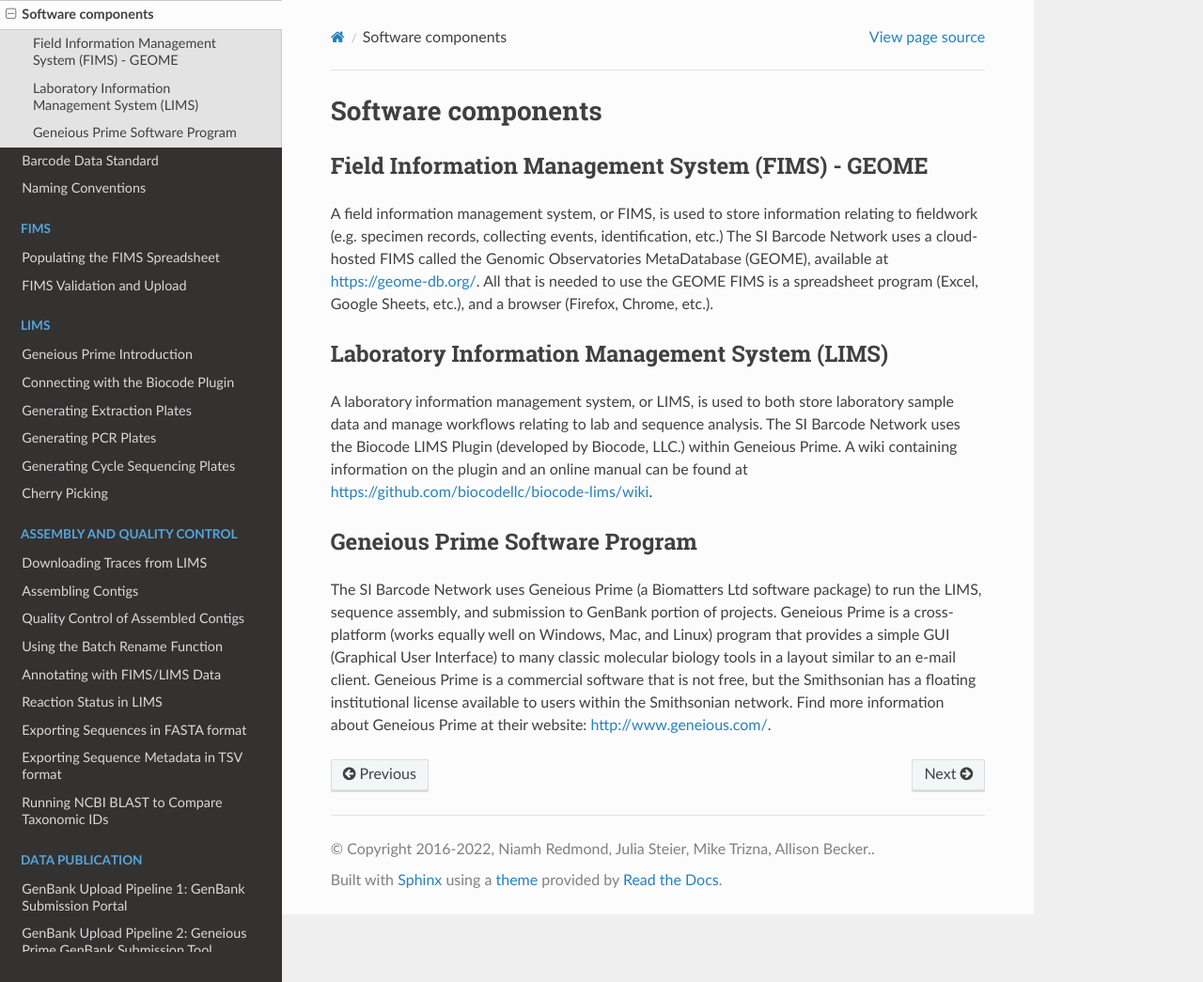
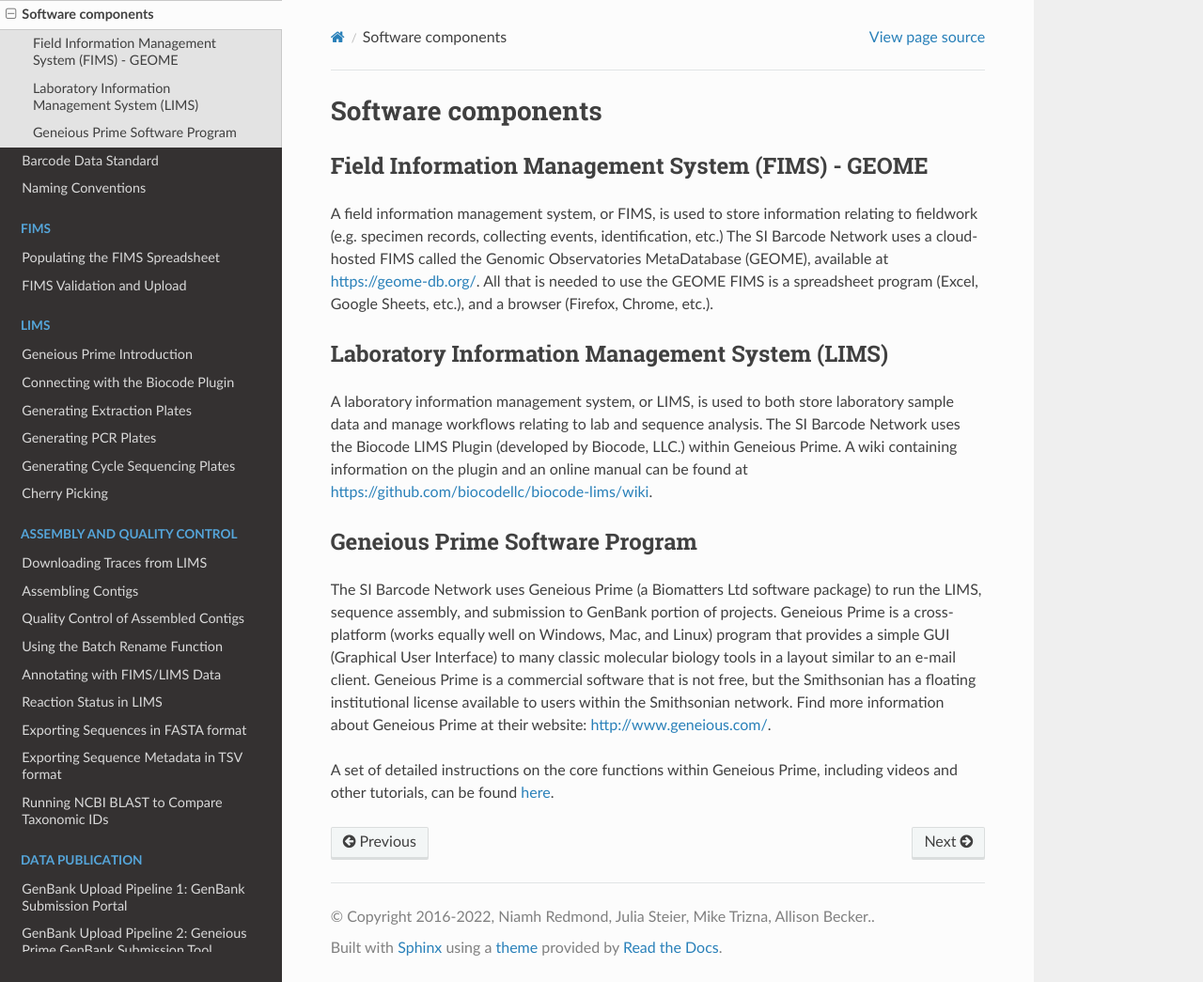
Before and after one commit to SIBarcodeNetwork/ReadtheDocsMaster, a Sphinx documentation site: the page built from Docs/software_components.rst, in a window 1280 px wide and 1045 px high. Shown: the whole window at 94% size. Built offline with Sphinx 7.4.7 and the Read the Docs theme 2.0.0, drawn with Linux system fonts in a browser that asks for light colours.

Commit message:
Update software_components.rst

```diff
--- a/Docs/software_components.rst
+++ b/Docs/software_components.rst
@@ -19,3 +19,5 @@
 --------------------------------
 
 The SI Barcode Network uses Geneious Prime (a Biomatters Ltd software package) to run the LIMS, sequence assembly, and submission to GenBank portion of projects. Geneious Prime is a cross-platform (works equally well on Windows, Mac, and Linux) program that provides a simple GUI (Graphical User Interface) to many classic molecular biology tools in a layout similar to an e-mail client. Geneious Prime is a commercial software that is not free, but the Smithsonian has a floating institutional license available to users within the Smithsonian network. Find more information about Geneious Prime at their website: http://www.geneious.com/.
+
+A set of detailed instructions on the core functions within Geneious Prime, including videos and other tutorials, can be found `here <https://manual.geneious.com/en/latest/index.html>`_.
```
